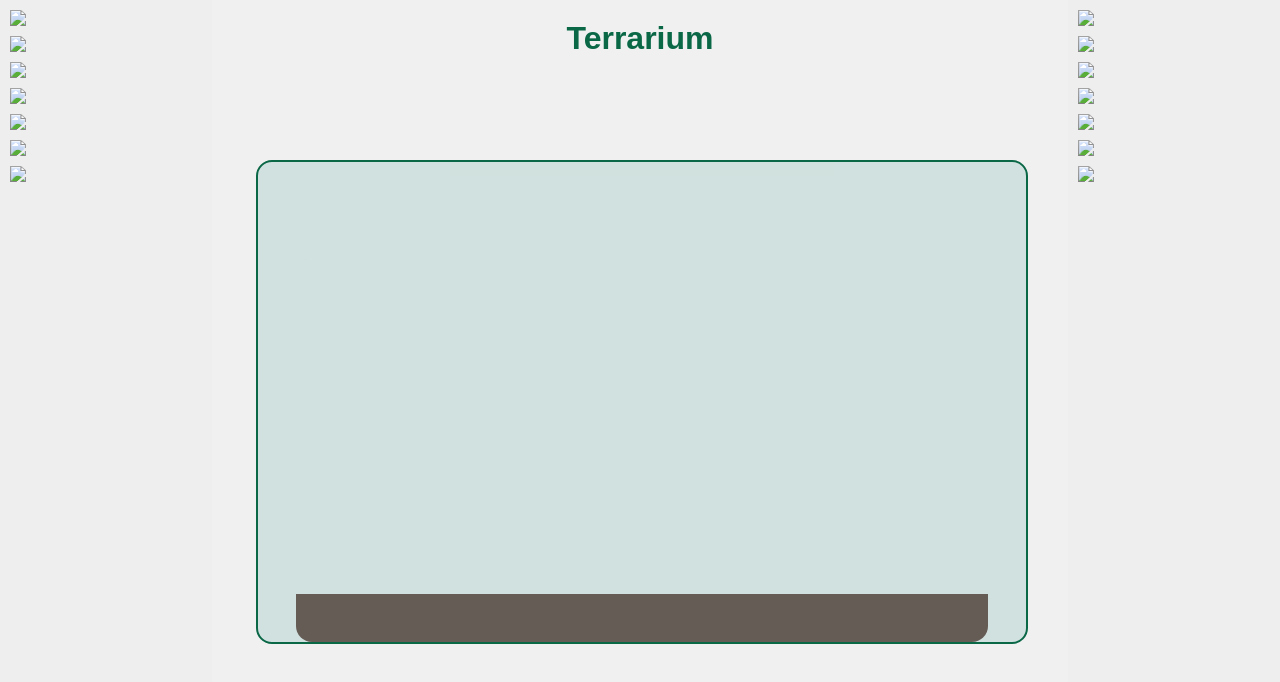
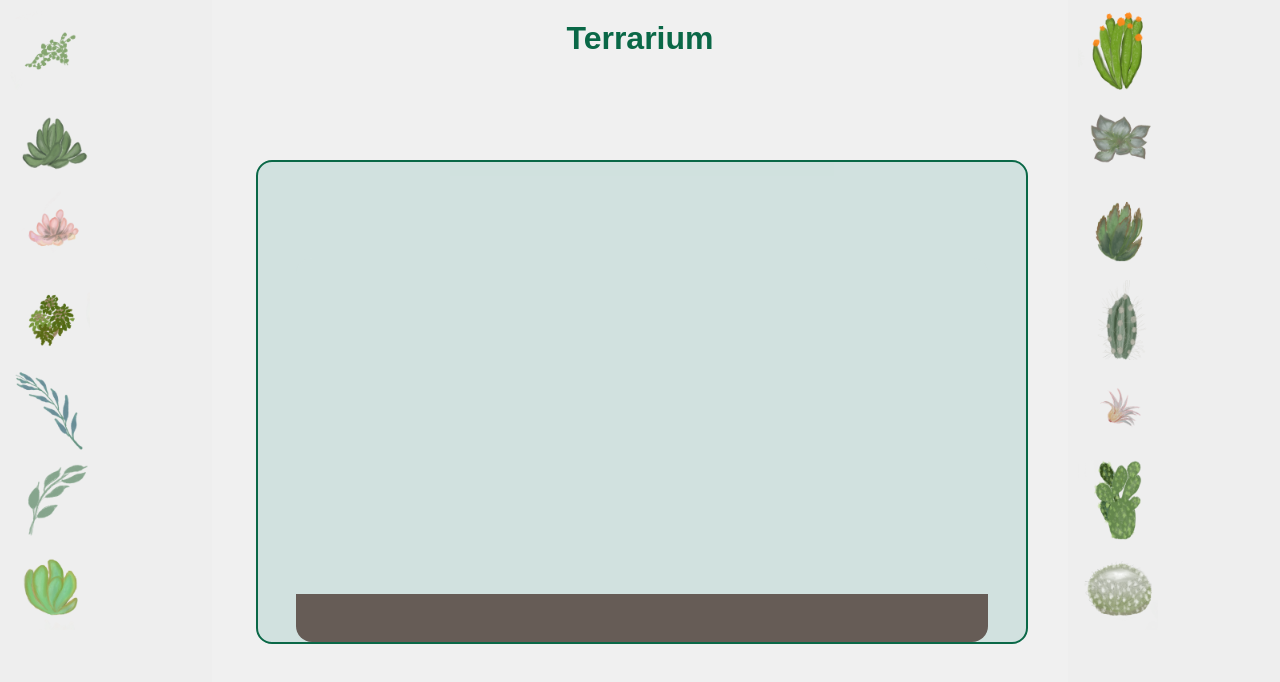
Before and after one commit to angelAmartinezS/Terrarium, a plain HTML site: page index.html in a window 1280 px wide. Drawn offline with Linux system fonts and the light colour scheme.

Commit message:
Update index.html

```diff
--- a/index.html
+++ b/index.html
@@ -10,13 +10,13 @@
   <h1>Terrarium</h1>
   <div id="left-container">
     <!-- Imágenes del lado izquierdo -->
-    <img src="plant1.png" class="plant" draggable="true">
-    <img src="plant2.png" class="plant" draggable="true">
-    <img src="plant3.png" class="plant" draggable="true">
-    <img src="plant4.png" class="plant" draggable="true">
-    <img src="plant5.png" class="plant" draggable="true">
-    <img src="plant6.png" class="plant" draggable="true">
-    <img src="plant7.png" class="plant" draggable="true">
+    <img src="img/plant1.png" class="plant" draggable="true">
+    <img src="img/plant2.png" class="plant" draggable="true">
+    <img src="img/plant3.png" class="plant" draggable="true">
+    <img src="img/plant4.png" class="plant" draggable="true">
+    <img src="img/plant5.png" class="plant" draggable="true">
+    <img src="img/plant6.png" class="plant" draggable="true">
+    <img src="img/plant7.png" class="plant" draggable="true">
   </div>
 
   <div id="terrarium-container">
@@ -28,13 +28,13 @@
 
   <div id="right-container">
     <!-- Imágenes del lado derecho -->
-    <img src="plant8.png" class="plant" draggable="true">
-    <img src="plant9.png" class="plant" draggable="true">
-    <img src="plant10.png" class="plant" draggable="true">
-    <img src="plant11.png" class="plant" draggable="true">
-    <img src="plant12.png" class="plant" draggable="true">
-    <img src="plant13.png" class="plant" draggable="true">
-    <img src="plant14.png" class="plant" draggable="true">
+    <img src="img/plant8.png" class="plant" draggable="true">
+    <img src="img/plant9.png" class="plant" draggable="true">
+    <img src="img/plant10.png" class="plant" draggable="true">
+    <img src="img/plant11.png" class="plant" draggable="true">
+    <img src="img/plant12.png" class="plant" draggable="true">
+    <img src="img/plant13.png" class="plant" draggable="true">
+    <img src="img/plant14.png" class="plant" draggable="true">
   </div>
 
   <script src="script.js"></script>
```
